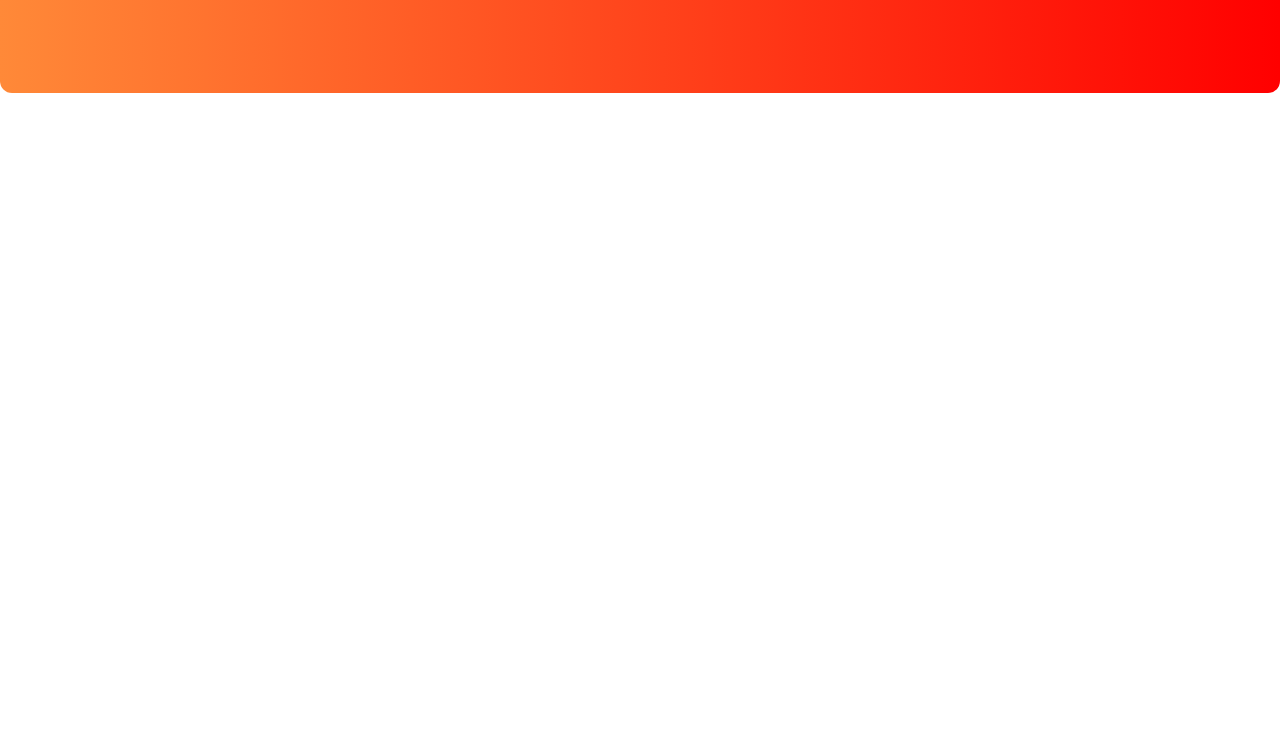
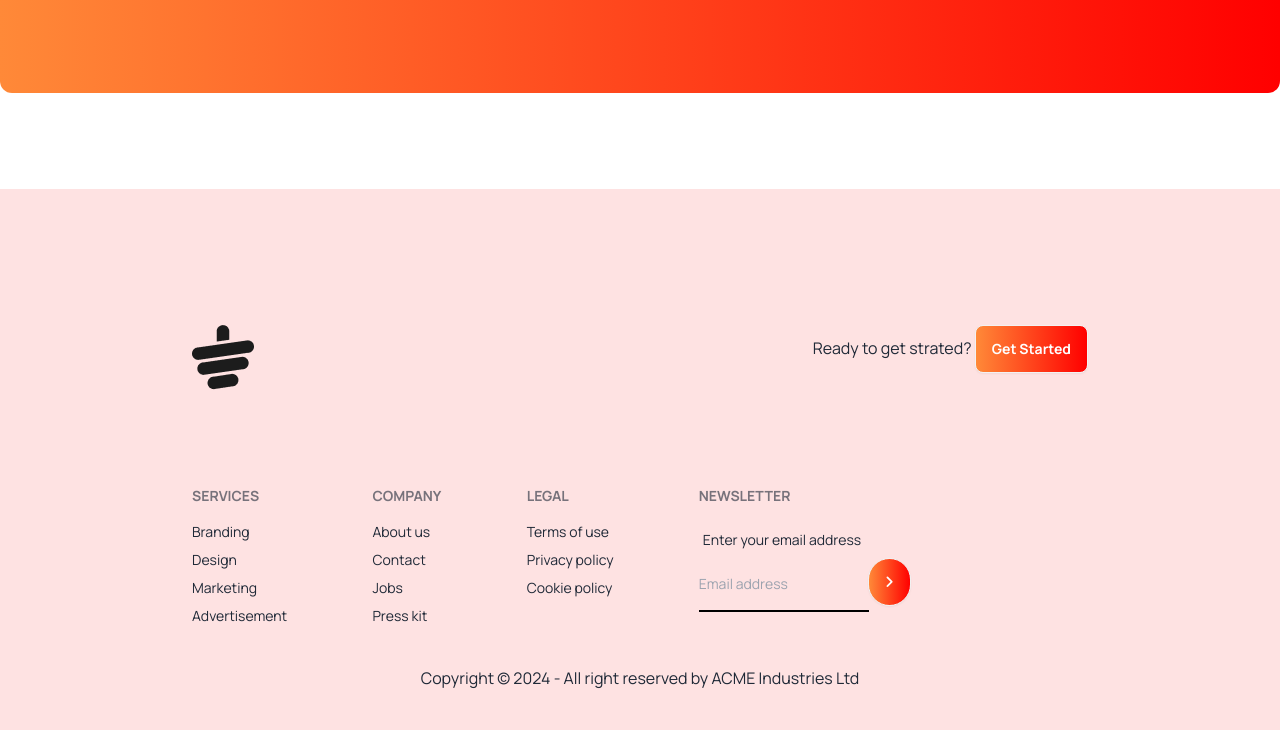
Before and after one commit to Sangma83/tea-website-in-tailwind, a plain HTML site: page index.html in a window 1280 px wide. Shown: the part 2438-3168 px from the top of the page. Before the commit the page ends 2627 px from the top, so only its background shows below. Drawn offline with nearby package versions, Linux system fonts and the light colour scheme.

Commit message:
footer added

```diff
--- a/index.html
+++ b/index.html
@@ -23,7 +23,8 @@
           theme: {
             extend: {
               colors: {
-                clifford: '#da373d',
+                'gradient-start': '#FF8938',
+                'gradient-end' : '#F00'
               }
             }
           }
@@ -128,7 +129,7 @@
      </section>
 
      <!-- super client section  -->
-     <section class="flex flex-col lg:flex-row gap-12 my-24 rounded-xl bg-gradient-to-r from-[#FF8938] to-[#F00] px-16 py-24">
+     <section class="flex flex-col lg:flex-row gap-12 my-24 rounded-xl bg-gradient-to-r from-gradient-start to-gradient-end px-16 py-24">
       <div class="flex items-center lg:pr-28">
         <div class="space-y-5">
           <h2 class="text-5xl font-extrabold text-white">Meet Our Super
@@ -175,6 +176,55 @@
      </section>
     </main>
 
-    <footer></footer>
+    <!-- footer section  -->
+
+    <footer class="px-48 py-10 bg-red-100 text-base-content">
+      <div class="flex justify-between my-24">
+        <img src="images/cup.png" alt="">
+        <p>
+          <span>Ready to get strated?</span>
+          <button class="btn text-white bg-gradient-to-r from-gradient-start to-gradient-end">Get Started</button>
+        </p>
+      </div>
+     <div class="footer">
+      <nav>
+        <header class="footer-title">Services</header>
+        <a class="link link-hover">Branding</a>
+        <a class="link link-hover">Design</a>
+        <a class="link link-hover">Marketing</a>
+        <a class="link link-hover">Advertisement</a>
+      </nav>
+      <nav>
+        <header class="footer-title">Company</header>
+        <a class="link link-hover">About us</a>
+        <a class="link link-hover">Contact</a>
+        <a class="link link-hover">Jobs</a>
+        <a class="link link-hover">Press kit</a>
+      </nav>
+      <nav>
+        <header class="footer-title">Legal</header>
+        <a class="link link-hover">Terms of use</a>
+        <a class="link link-hover">Privacy policy</a>
+        <a class="link link-hover">Cookie policy</a>
+      </nav>
+      <form>
+        <header class="footer-title">Newsletter</header>
+        <fieldset class="form-control w-80">
+          <label class="label">
+            <span class="label-text">Enter your email address</span>
+          </label>
+          <div class="join">
+            <input type="text" placeholder="Email address" class="py-4 bg-transparent border-b-2 border-black outline-none" />
+            <button class="btn text-white rounded-full bg-gradient-to-r from-gradient-start to-gradient-end"><i class="fas fa-angle-right"></i></button>
+          </div>
+        </fieldset>
+      </form>
+     </div>
+
+      <aside class="mt-10 text-center">
+        <p>Copyright © 2024 - All right reserved by ACME Industries Ltd</p>
+      </aside>
+    </footer>
+
 </body>
 </html>
```
Also changed, not shown: 1 other file.
